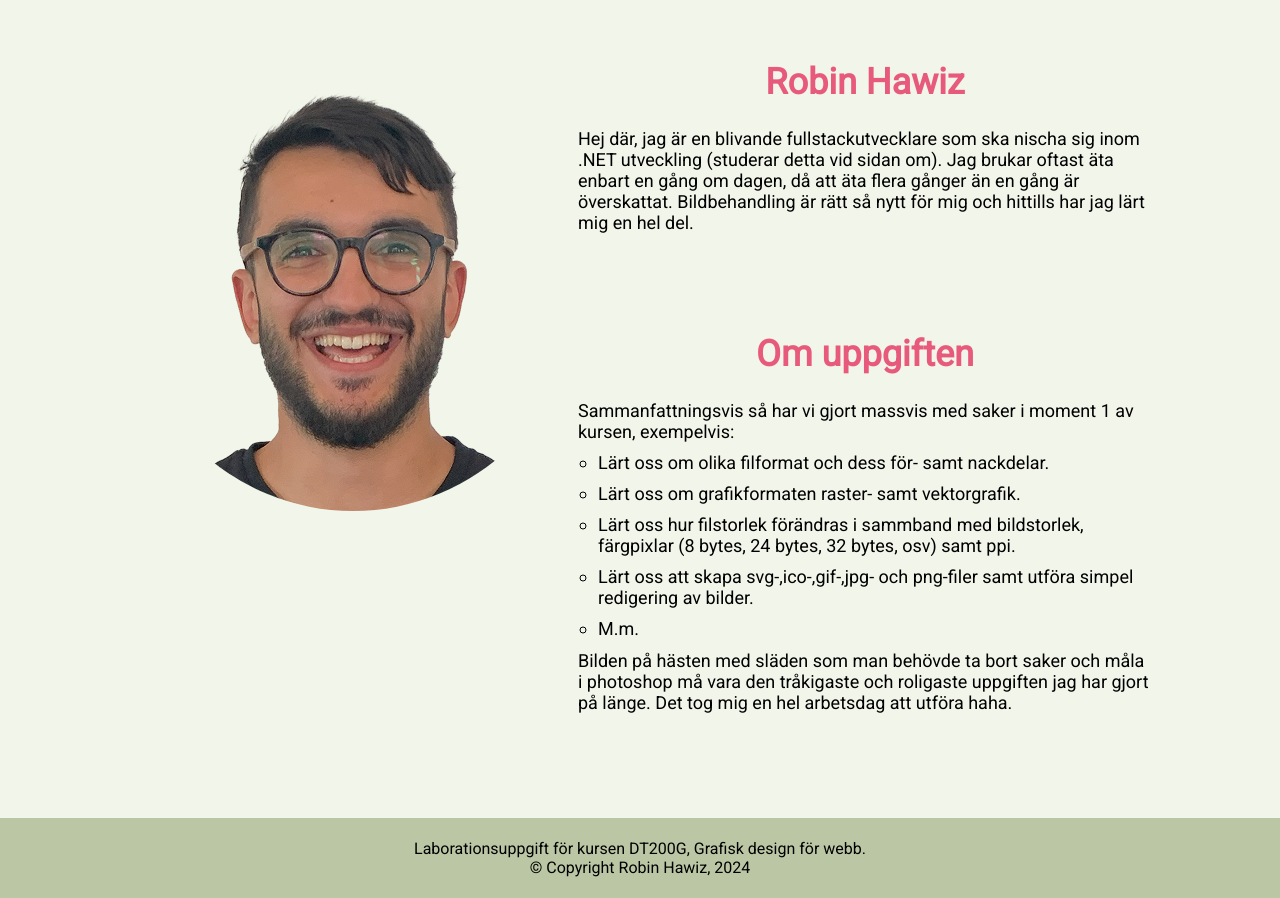
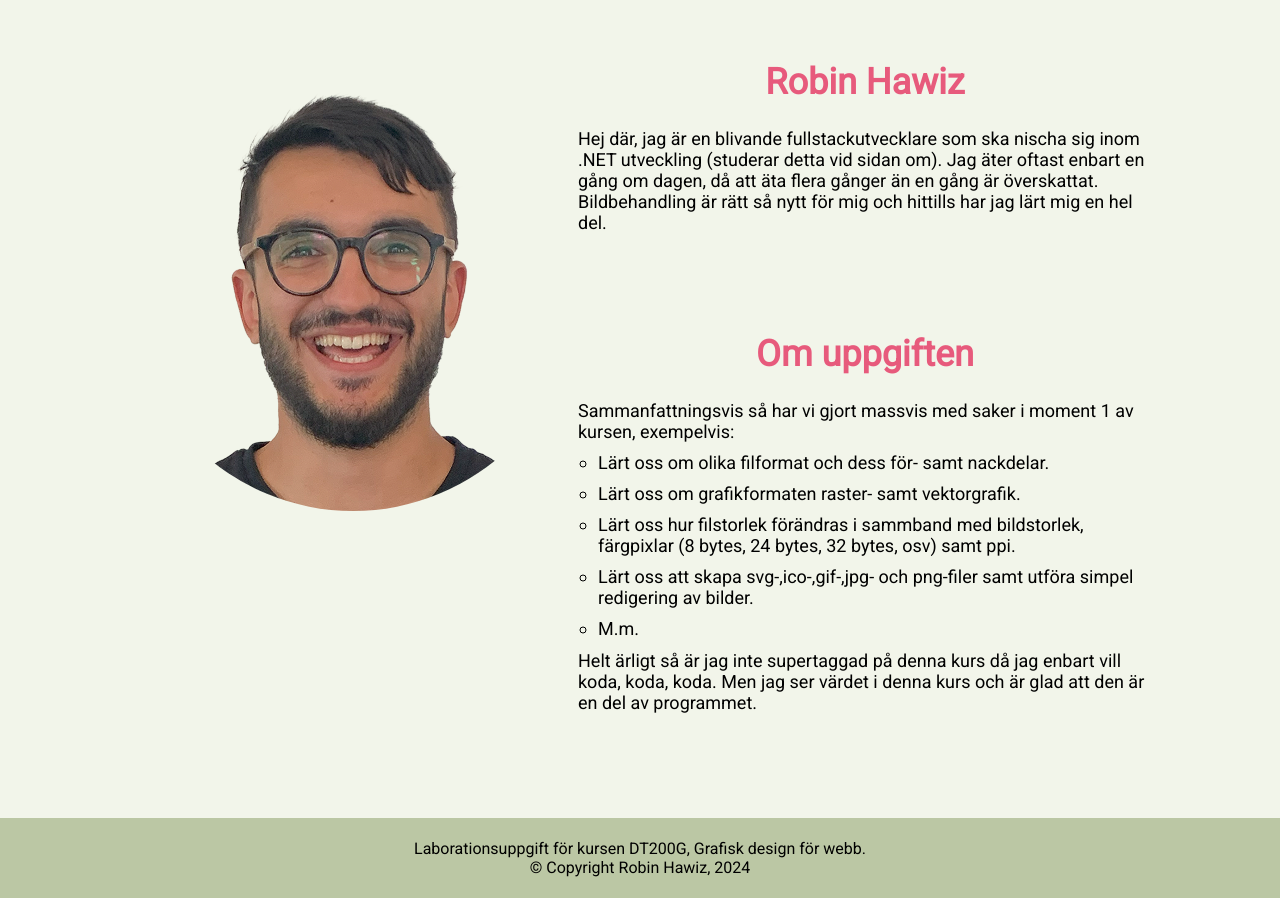
Before and after one commit to RobinHawiz/DT200G-moment1, a plain HTML site: page omMig/omMig.html in a window 1280 px wide. Shown: the part 660-1558 px from the top of the page. Drawn offline with Linux system fonts and the light colour scheme.

Commit message:
Changed the about me text

```diff
--- a/omMig/omMig.html
+++ b/omMig/omMig.html
@@ -50,9 +50,9 @@
             <h2>Robin Hawiz</h2>
             <p>
               Hej där, jag är en blivande fullstackutvecklare som ska nischa sig
-              inom .NET utveckling (studerar detta vid sidan om). Jag brukar
-              oftast äta enbart en gång om dagen, då att äta flera gånger än en
-              gång är överskattat. Bildbehandling är rätt så nytt för mig och
+              inom .NET utveckling (studerar detta vid sidan om). Jag äter
+              oftast enbart en gång om dagen, då att äta flera gånger än en gång
+              är överskattat. Bildbehandling är rätt så nytt för mig och
               hittills har jag lärt mig en hel del.
             </p>
           </div>
@@ -77,9 +77,9 @@
             </ul>
             <br />
             <p>
-              Bilden på hästen med släden som man behövde ta bort saker och måla
-              i photoshop må vara den tråkigaste och roligaste uppgiften jag har
-              gjort på länge. Det tog mig en hel arbetsdag att utföra haha.
+              Helt ärligt så är jag inte supertaggad på denna kurs då jag enbart
+              vill koda, koda, koda. Men jag ser värdet i denna kurs och är glad
+              att den är en del av programmet.
             </p>
           </div>
         </div>
```
